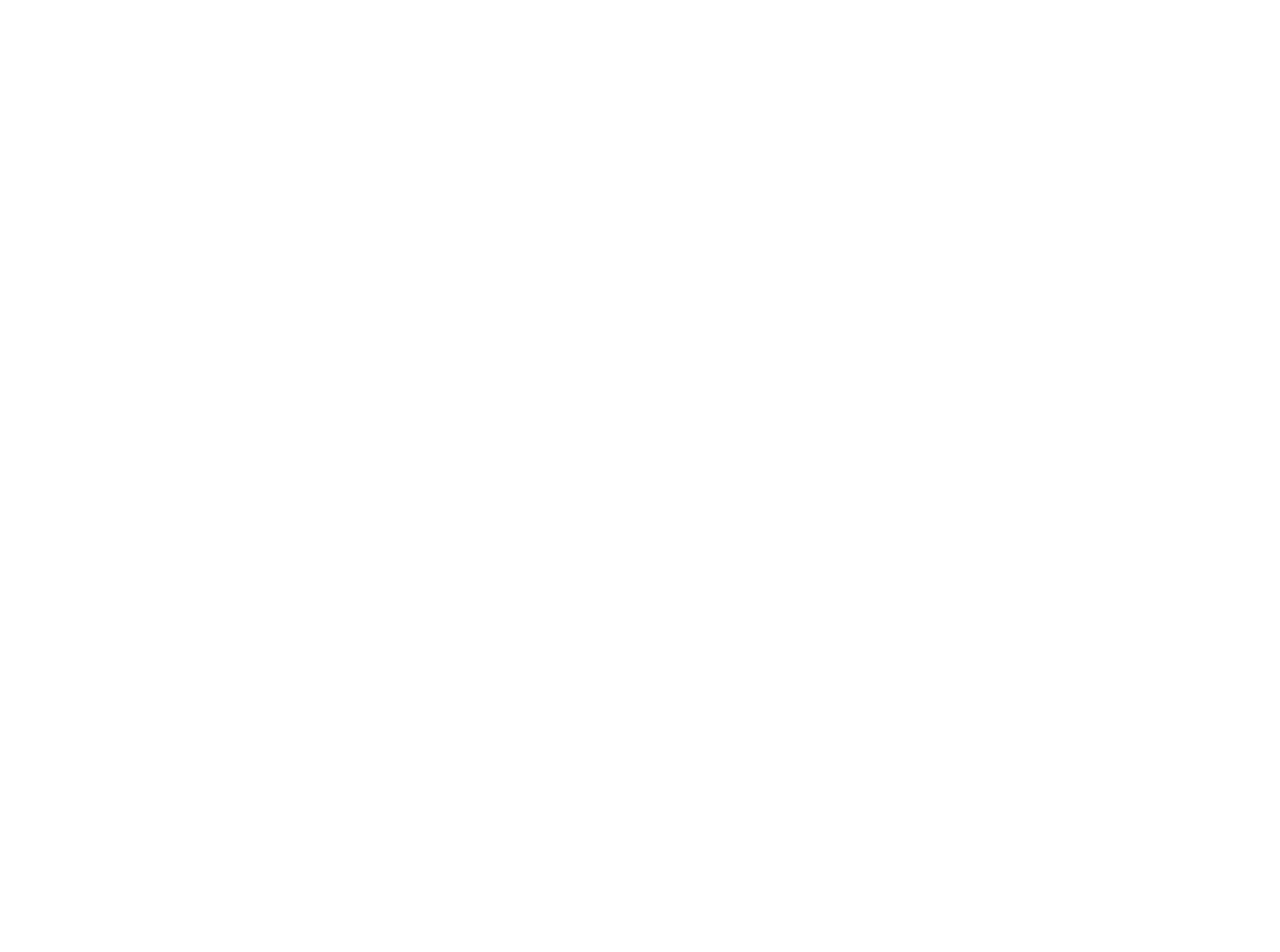
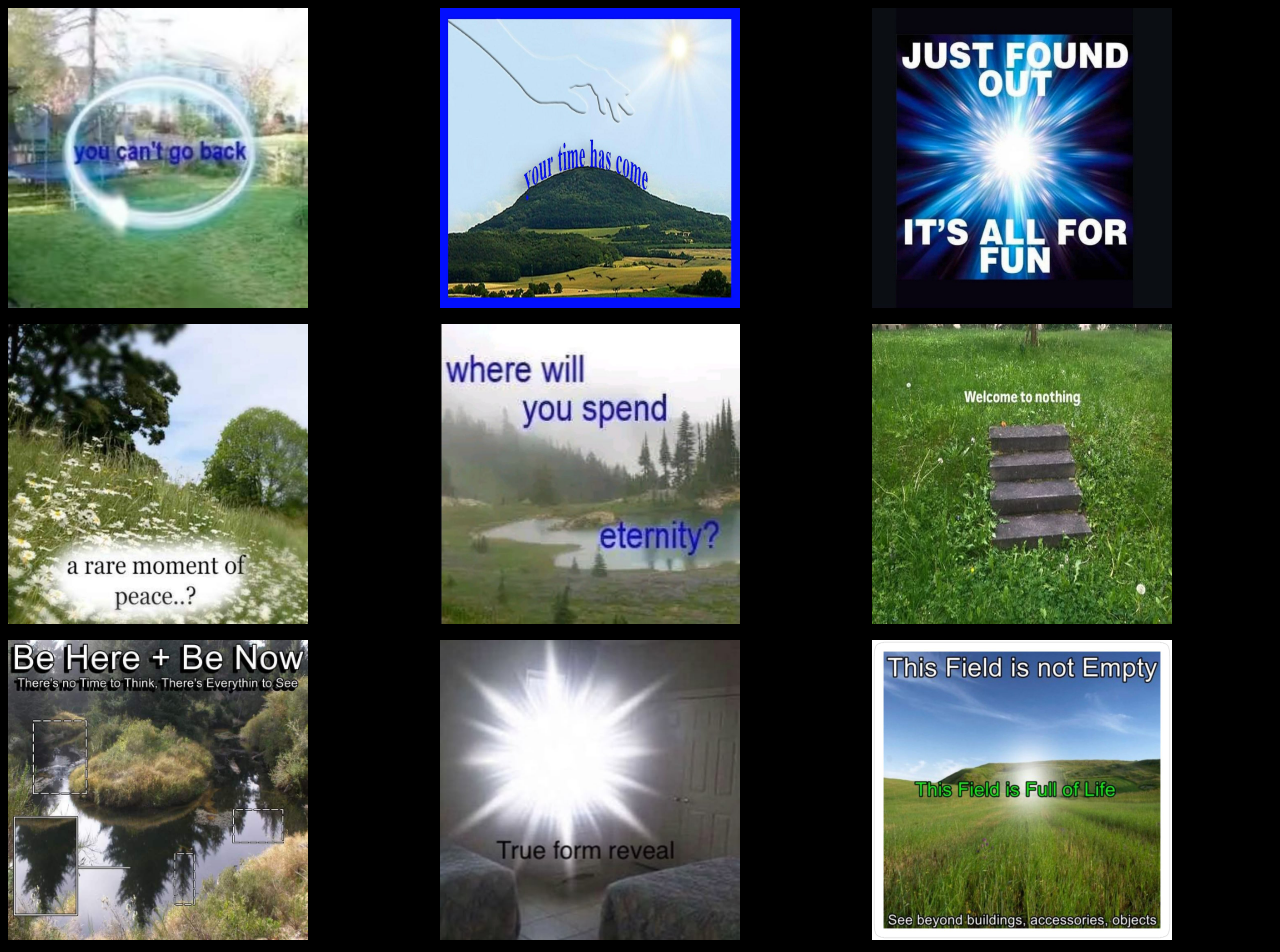
Before and after one commit to alinascantlebury/orb, a plain HTML site: page index.html in a window 1280 px wide. Shown: the top 952 px of the page. Before the commit the page ends 800 px from the top, so only its background shows below. Drawn offline with Linux system fonts and the light colour scheme.

Commit message:
upload responsive test site

```diff
--- a/index.html
+++ b/index.html
@@ -0,0 +1,24 @@
+<html lang="en">
+<head>
+    <meta charset="UTF-8">
+    <meta name="viewport" content="width=device-width, initial-scale=1.0">
+    <title>orb</title>
+    <link rel="stylesheet" href="styles.css">
+</head>
+<body>
+    <div class="content">
+        <img src="/images/back.jpg" alt="">
+        <img src="/images/time.jpg" alt="">
+        <img src="/images/fun.jpg" alt="">
+        <img src="/images/rare.jpg" alt="">
+        <img src="/images/eternity.jpg" alt="">
+        <img src="/images/nothing.jpg" alt="">
+        <img src="/images/perfect.jpg" alt="">
+        <img src="/images/reveal.jpg" alt="">
+        <img src="/images/warmth.jpg" alt="">
+        <img src="/images/you.jpg" alt="">
+        <img src="/images/sometimes.jpg" alt="">
+        <img src="/images/world.jpg" alt="">
+    </div>
+</body>
+</html>
--- a/styles.css
+++ b/styles.css
@@ -1,6 +1,6 @@
 @media only screen and (min-width: 600px) {
 	body{
-		margin: auto;
+		margin: center;
 		width: 100%;
 	}
 
@@ -12,5 +12,16 @@
 		grid-template-columns: 1fr 1fr 1fr
 	}
 
+
+
 	/* write the rest of grid css under here */
 }
+
+body{
+            background-color: black;
+
+}
+    img{
+        width: 300;
+        height: 300;
+    }
```
Also changed, not shown: images/back.jpg (added), images/bye.jpg (added), images/eternity.jpg (added), images/fun.jpg (added), images/nostalgia.jpg (added), images/nostalgia.png (added), images/nothing.jpg (added), images/perfect.jpg (added), images/rare.jpg (added), images/reveal.jpg (added), images/sometimes.jpg (added), images/time.jpg (added), images/warmth.jpg (added), images/world.jpg (added), 1 more files, 2 other files.
